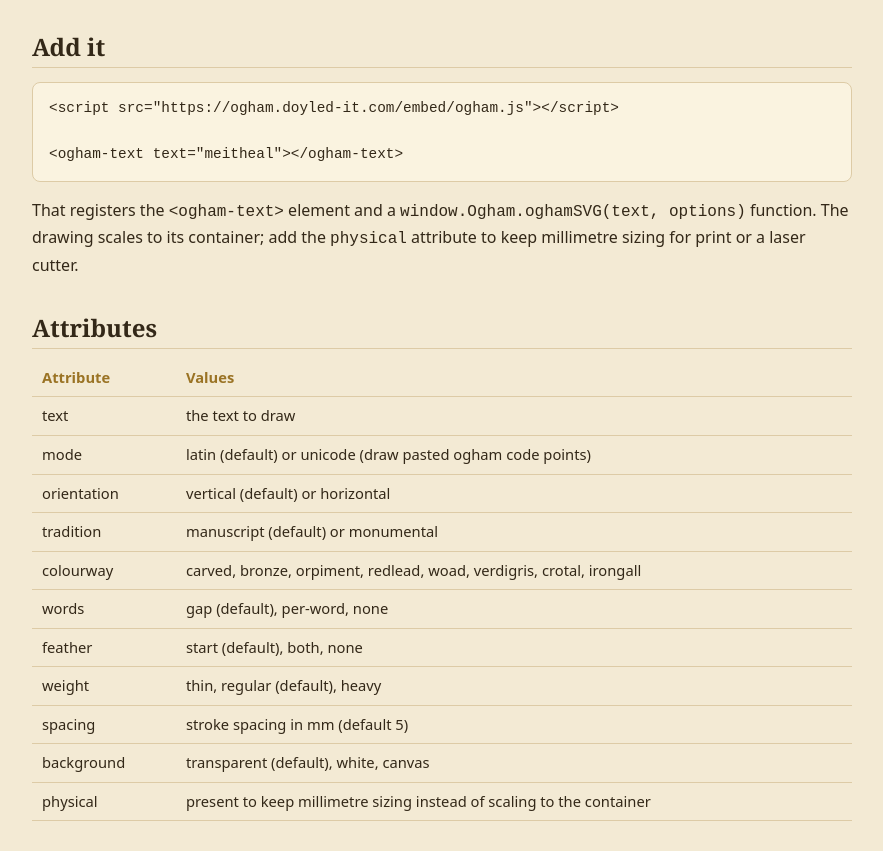
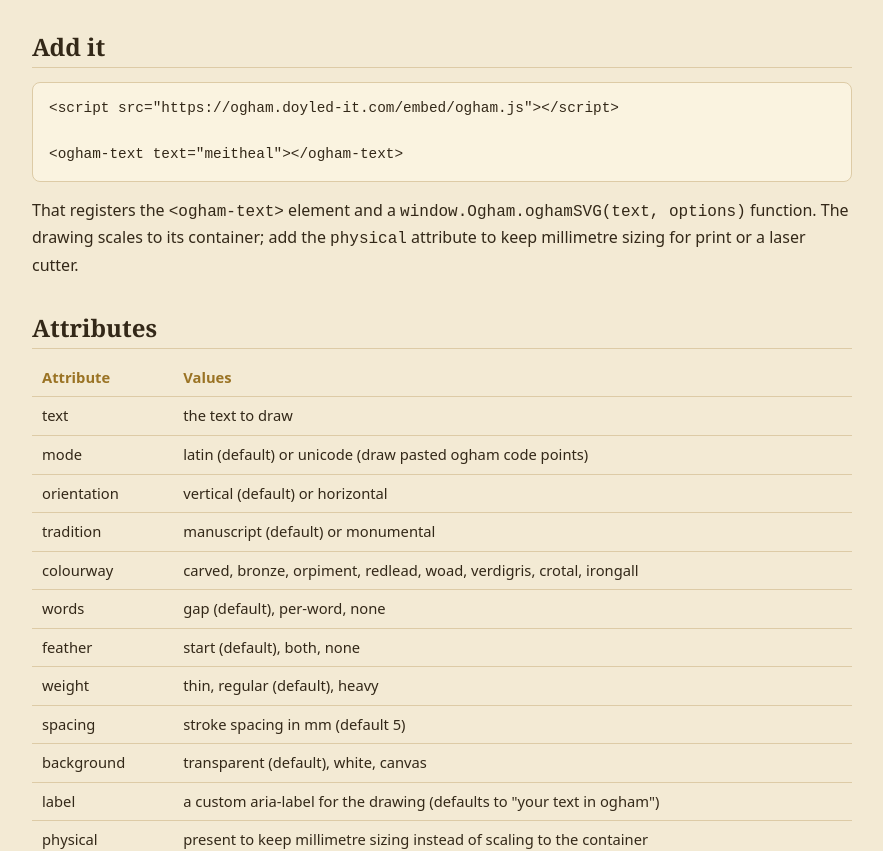
Before and after one commit to doyled-it/ogham, a website: page public/embed/index.html in a window 1280 px wide. Shown: the part 107-958 px from the top of the page, without its empty margins (198-1081 px from the left). Drawn offline with Linux system fonts and the light colour scheme.

Commit message:
docs(embed): document the label attribute in the demo table

```diff
--- a/public/embed/index.html
+++ b/public/embed/index.html
@@ -31,6 +31,7 @@
       <tr><td>weight</td><td>thin, regular (default), heavy</td></tr>
       <tr><td>spacing</td><td>stroke spacing in mm (default 5)</td></tr>
       <tr><td>background</td><td>transparent (default), white, canvas</td></tr>
+      <tr><td>label</td><td>a custom aria-label for the drawing (defaults to "your text in ogham")</td></tr>
       <tr><td>physical</td><td>present to keep millimetre sizing instead of scaling to the container</td></tr>
     </table>
 
```
